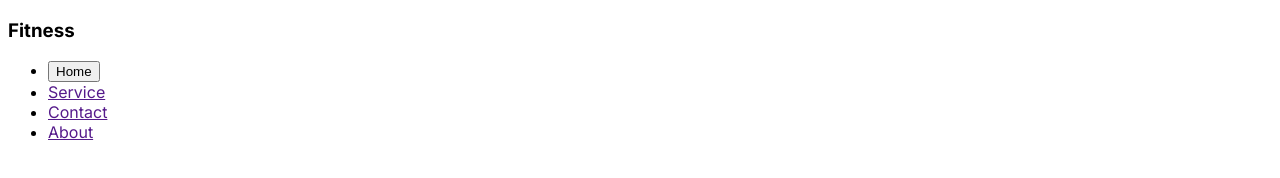
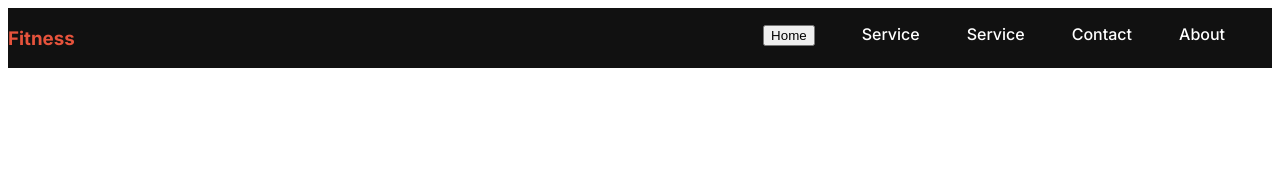
Before and after one commit to Shum0umaiya/assignment-2, a plain HTML site: page index.html in a window 1280 px wide. Drawn offline with Linux system fonts and the light colour scheme.

Commit message:
added background color and font color

```diff
--- a/index.html
+++ b/index.html
@@ -7,16 +7,18 @@
     <link rel="stylesheet" href="styles/fitness.css">
 </head>
 <body class="inter-font">
-    <header>
-        <nav class="navbar">
+    <header class="bg-dark">
+        <nav class="navbar display-flex">
             <h3 class="brand">Fitness</h3>
-            <ul>
-                <li><a href=""><button>Home</button></a></li>
-                <li><a href="">Service</a></li>
-                <li><a href="">Contact</a></li>
-                <li><a href="">About</a></li>
+            <ul class="nav-links  display-flex">
+                <li class="nav-item"><a href="" class="nav-link text-white"><button>Home</button></a></li>
+                <li class="nav-item"><a href="" class="nav-link text-white">Service</a></li>
+                <li class="nav-item"><a href="" class="nav-link text-white">Service</a></li>
+                <li class="nav-item"><a href="" class="nav-link text-white">Contact</a></li>
+                <li class="nav-item"><a href="" class="nav-link text-white">About</a></li>
             </ul>
         </nav>
+        <div class="banner"></div>
     </header>
     <main></main>
     <footer></footer>
--- a/styles/fitness.css
+++ b/styles/fitness.css
@@ -7,3 +7,43 @@
   font-weight: 400;
   font-style: normal;
 }
+
+/* shared styles */
+.display-flex{
+    display: flex;
+}
+
+/* background color */
+.bg-dark{
+    background-color: rgba(17, 17, 17, 1.00);
+}
+
+/* text color */
+.text-white{
+    color: rgba(255, 255, 255, 1);
+}
+.text-light{
+    color: rgba(255, 255, 255, 1);
+}
+.brand{
+    color: rgba(230, 83, 60, 1);
+}
+/* header styles */
+
+/* navbar styles */
+.navbar{
+    justify-content: space-between;
+}
+.nav-item{
+    list-style: none;
+    margin-right: 47px;
+}
+.nav-link{
+    text-decoration: none;
+    font-weight: 500;
+}
+
+.navbar, .banner{
+    max-width: 1440px;
+    margin: 0 auto;
+}
```
